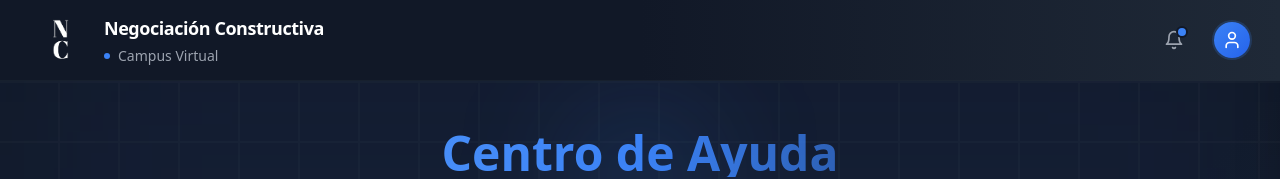
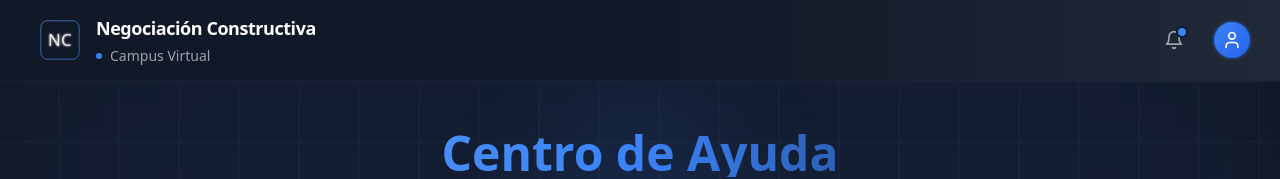
Before and after one commit to sromero1905/elearningfront, a React (Create React App) app: page /help in a window 1280 px wide. Shown: the top 179 px of the page. Built offline with nearby package versions, Linux system fonts and the light colour scheme.

Commit message:
se agrega logo

```diff
--- a/src/components/Header.tsx
+++ b/src/components/Header.tsx
@@ -43,6 +43,49 @@ const Dropdown: React.FC<DropdownProps> = ({ trigger, children, align = 'right'
   );
 };
 
+const NCLogo = () => (
+  <svg className="h-10 w-10" viewBox="0 0 100 100">
+    <defs>
+      <linearGradient id="logoGradient" x1="0%" y1="0%" x2="100%" y2="100%">
+        <stop offset="0%" stopColor="#60A5FA" />
+        <stop offset="100%" stopColor="#3B82F6" />
+      </linearGradient>
+      <filter id="glow">
+        <feGaussianBlur stdDeviation="2" result="coloredBlur"/>
+        <feMerge>
+          <feMergeNode in="coloredBlur"/>
+          <feMergeNode in="SourceGraphic"/>
+        </feMerge>
+      </filter>
+    </defs>
+    <rect
+      x="2"
+      y="2"
+      width="96"
+      height="96"
+      rx="16"
+      fill="none"
+      stroke="url(#logoGradient)"
+      strokeWidth="2"
+      className="opacity-80"
+    />
+    <text
+      x="50"
+      y="65"
+      fontFamily="system-ui, -apple-system"
+      fontSize="42"
+      fontWeight="400"
+      fill="white"
+      textAnchor="middle"
+      letterSpacing="1"
+      className="opacity-90"
+      filter="url(#glow)"
+    >
+      NC
+    </text>
+  </svg>
+);
+
 const Header: React.FC = () => {
   const handleLogout = () => {
     console.log('Logout clicked');
@@ -59,11 +102,7 @@ const Header: React.FC = () => {
             </button>
 
             <div className="flex items-center space-x-4">
-      <img
-        src="/logo.png"
-        alt="Logo"
-        className="h-15 w-12"
-      />
+              <NCLogo />
 
               <div className="hidden md:block">
                 <a href="/home/2">
```
Also changed, not shown: 16 other files (tests, documents, lock files or other folders).
